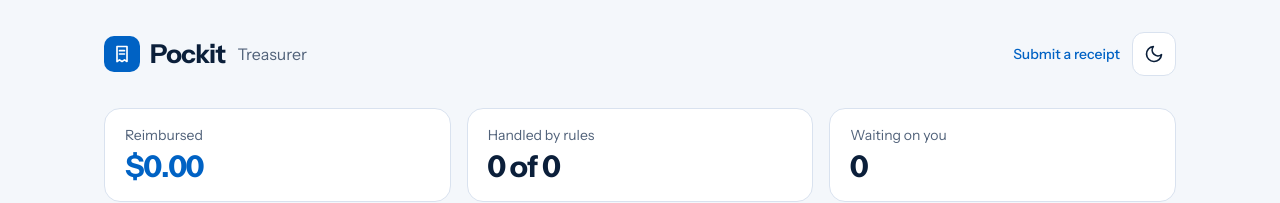
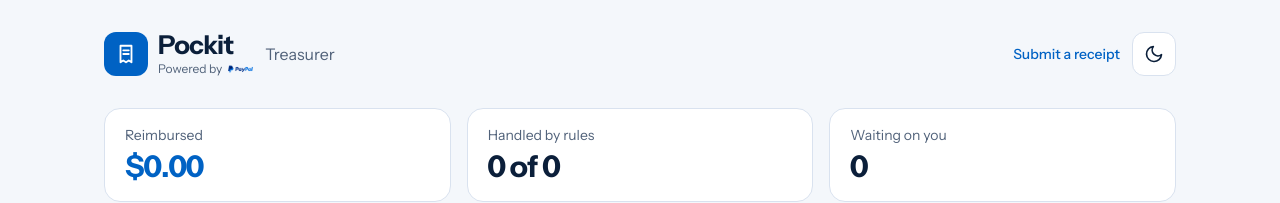
Before and after one commit to Sagarika1/Pockit, a Next.js app: page /treasurer in a window 1280 px wide. Shown: the top 203 px of the page. Built offline with nearby package versions, Linux system fonts and the light colour scheme; what ag-grid-community would draw is missing.

Commit message:
Add Paypal Logo for more punch

```diff
--- a/components/Logo.tsx
+++ b/components/Logo.tsx
@@ -1,15 +1,29 @@
+import PoweredByPayPal from "@/components/PoweredByPayPal";
+
 export default function Logo() {
   return (
     <div className="flex items-center gap-2.5">
-      <div className="w-9 h-9 rounded-[10px] bg-brand flex items-center justify-center">
-        <svg width="20" height="20" viewBox="0 0 24 24" fill="none" stroke="currentColor"
-          strokeWidth="2" strokeLinecap="round" strokeLinejoin="round"
-          className="text-on-brand" aria-hidden="true">
+      <div className="w-11 h-11 rounded-xl bg-brand flex items-center justify-center shrink-0">
+        <svg
+          width="22"
+          height="22"
+          viewBox="0 0 24 24"
+          fill="none"
+          stroke="currentColor"
+          strokeWidth="2"
+          strokeLinecap="round"
+          strokeLinejoin="round"
+          className="text-on-brand"
+          aria-hidden="true"
+        >
           <path d="M6 3h12v18l-3-2-3 2-3-2-3 2z" />
           <path d="M9 8h6M9 12h6" />
         </svg>
       </div>
-      <span className="text-[26px] font-bold tracking-tight text-ink">Pockit</span>
+      <div className="flex flex-col leading-none">
+        <span className="text-[26px] font-bold tracking-tight text-ink">Pockit</span>
+        <PoweredByPayPal compact className="mt-1" />
+      </div>
     </div>
   );
 }
--- /dev/null
+++ b/components/PoweredByPayPal.tsx
@@ -0,0 +1,19 @@
+/* eslint-disable @next/next/no-img-element */
+export default function PoweredByPayPal({
+  className = "",
+  compact = false,
+}: {
+  className?: string;
+  compact?: boolean;
+}) {
+  const logoHeight = compact ? "h-[14px]" : "h-[18px]";
+  return (
+    <div
+      className={`flex items-center gap-1.5 text-muted ${compact ? "text-[12px]" : "text-[13px]"} ${className}`}
+    >
+      <span>Powered by</span>
+      <img src="/paypal-logo-color.png" alt="PayPal" className={`${logoHeight} w-auto dark:hidden`} />
+      <img src="/paypal-logo-white.png" alt="PayPal" className={`hidden ${logoHeight} w-auto dark:block`} />
+    </div>
+  );
+}
```
Also changed, not shown: public/paypal-logo-color.png (added), public/paypal-logo-white.png (added).
